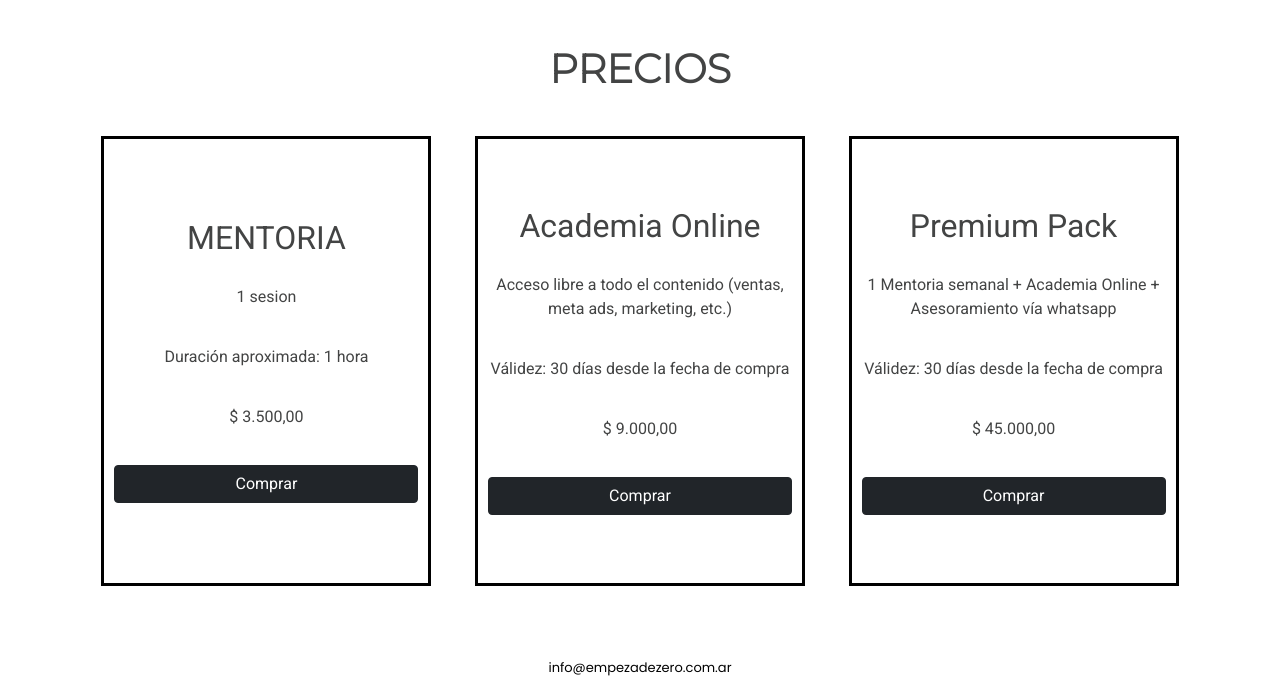
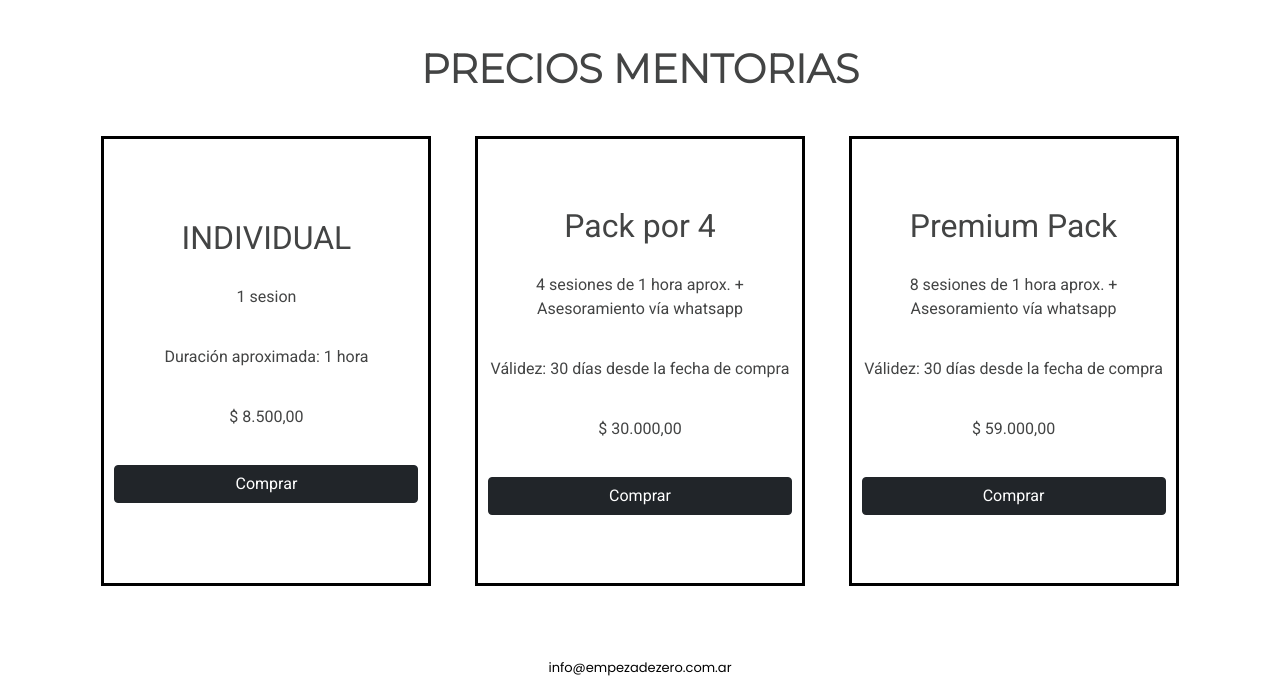
Before and after one commit to mariannagiloni/preentrega2, a plain HTML site: page seccion/precios.html in a window 1280 px wide. Shown: the part 101-800 px from the top of the page. Drawn offline with nearby package versions, Linux system fonts and the light colour scheme.

Commit message:
actualizacion

```diff
--- a/seccion/precios.html
+++ b/seccion/precios.html
@@ -38,30 +38,30 @@
 </body>
 <main data-aos="fade-up" data-aos-duration="3000" class="precio">
     <section class="tituloPrecio">
-        <h1>PRECIOS</h1>
+        <h1>PRECIOS MENTORIAS</h1>
     </section>
     <section class="precio1">
-        <h2>MENTORIA</h2>
+        <h2>INDIVIDUAL</h2>
         <p>1 sesion</p>
         <p>Duración aproximada: 1 hora</p>
-        <p>$ 3.500,00</p>
-        <a class="btn btn-dark" href="https://mpago.la/2i4T4hn" role="button">Comprar</a>
+        <p>$ 8.500,00</p>
+        <a class="btn btn-dark" href="https://mpago.la/2ATb2tS" role="button">Comprar</a>
 
     </section>
     <section class="precio2">
-        <h2>Academia Online</h2>
-        <p>Acceso libre a todo el contenido (ventas, meta ads, marketing, etc.)</p>
+        <h2>Pack por 4</h2>
+        <p>4 sesiones de 1 hora aprox. + Asesoramiento vía whatsapp</p>
         <p>Válidez: 30 días desde la fecha de compra</p>
-        <p>$ 9.000,00</p>
-        <a class="btn btn-dark" href="https://mpago.la/1k39g61" role="button">Comprar</a>
+        <p>$ 30.000,00</p>
+        <a class="btn btn-dark" href="https://mpago.la/1a56t4d" role="button">Comprar</a>
 
     </section>
     <section class="precio3">
         <h2>Premium Pack</h2>
-        <p>1 Mentoria semanal + Academia Online + Asesoramiento vía whatsapp</p>
+        <p>8 sesiones de 1 hora aprox. + Asesoramiento vía whatsapp</p>
         <p>Válidez: 30 días desde la fecha de compra</p>
-        <p>$ 45.000,00</p>
-        <a class="btn btn-dark" href="https://mpago.la/2a7S4Gm" role="button">Comprar</a>
+        <p>$ 59.000,00</p>
+        <a class="btn btn-dark" href="https://mpago.la/2EkyA3b" role="button">Comprar</a>
     </section>
 </main>
 <footer>
```
